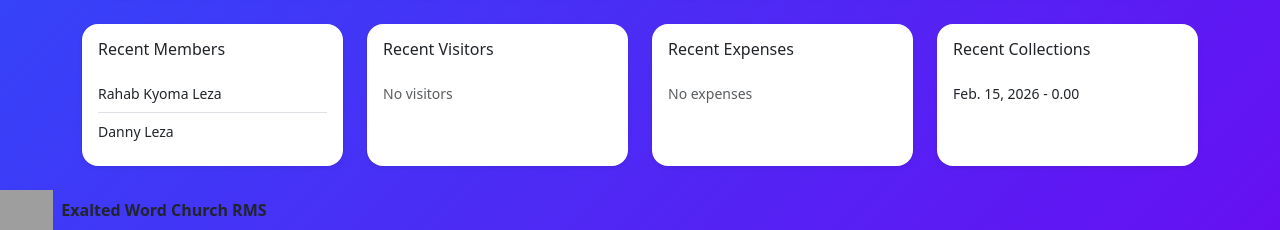
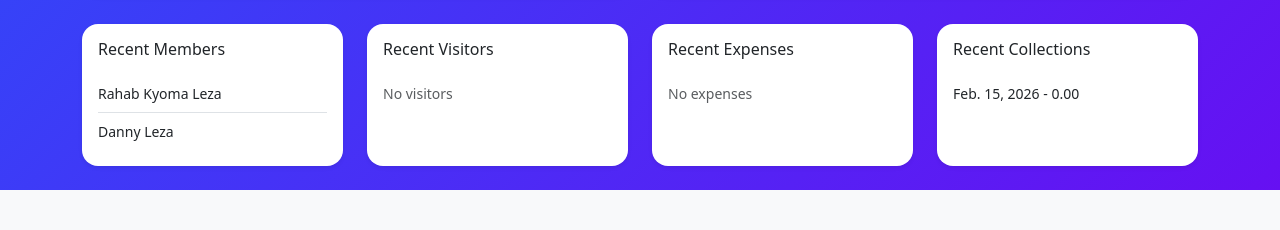
Before and after one commit to dleza/ewc-rms, a Django app: page / in a window 1280 px wide. Shown: the part 1272-1502 px from the top of the page. After the commit the page ends 1462 px from the top, so only its background shows below. Run offline with Django 5.2, Linux system fonts and the light colour scheme; a user stored in the database is signed in; data comes from the database, SQL or seed files in the repository; data that the repository does not hold is empty; grey boxes are pictures that could not be loaded.

Commit message:
Sorting out error 500

```diff
--- a/templates/base.html
+++ b/templates/base.html
@@ -8,6 +8,7 @@
 
   <link href="https://cdn.jsdelivr.net/npm/bootstrap@5.3.3/dist/css/bootstrap.min.css" rel="stylesheet">
   <link rel="stylesheet" href="https://cdn.jsdelivr.net/npm/bootstrap-icons@1.11.3/font/bootstrap-icons.min.css">
+
   <style>
     body {
       background-color: #f8f9fa;
@@ -45,13 +46,15 @@
       font-weight: 500;
     }
   </style>
-<link rel="icon" href="{% static 'image/favion_io/favicon.ico' %}">
-<link rel="apple-touch-icon" sizes="180x180" href="/apple-touch-icon.png">
-<link rel="icon" type="image/png" sizes="32x32" href="{% static 'image/favion_io/favicon-32x32.png' %}">
-<link rel="icon" type="image/png" sizes="16x16" href="{% static 'image/favion_io/favicon-16x16.png' %}">
-<link rel="manifest" href="{% static 'image/favion_io/site.webmanifest' %}">
+
+  <link rel="icon" href="{% static 'images/favicon_io/favicon.ico' %}">
+  <link rel="icon" type="image/png" sizes="32x32" href="{% static 'image/favicon_io/favicon-32x32.png' %}">
+  <link rel="icon" type="image/png" sizes="16x16" href="{% static 'image/favicon_io/favicon-16x16.png' %}">
+  <link rel="apple-touch-icon" sizes="180x180" href="{% static 'image/favicon_io/apple-touch-icon.png' %}">
+  <link rel="manifest" href="{% static 'image/favicon_io/site.webmanifest' %}">
 </head>
 <body style="background: linear-gradient(135deg, #0d6efd 0%, #6610f2 100%);">
+
   {% if user.is_authenticated %}
     {% include "includes/nav.html" %}
   {% endif %}
@@ -60,13 +63,7 @@
     {% include "includes/messages.html" %}
     {% block content %}{% endblock %}
   </main>
-  <a class="navbar-brand d-flex align-items-center" href="/">
-    <img src="{% static 'images/church_logo.png' %}"
-         alt="Exalted Word Church"
-         height="40"
-         class="me-2">
-    Exalted Word Church RMS
-  </a>
+
   <script src="https://cdn.jsdelivr.net/npm/bootstrap@5.3.3/dist/js/bootstrap.bundle.min.js"></script>
   {% block scripts %}{% endblock %}
 </body>
```
Lines whose indentation alone changed are shown as unchanged.
